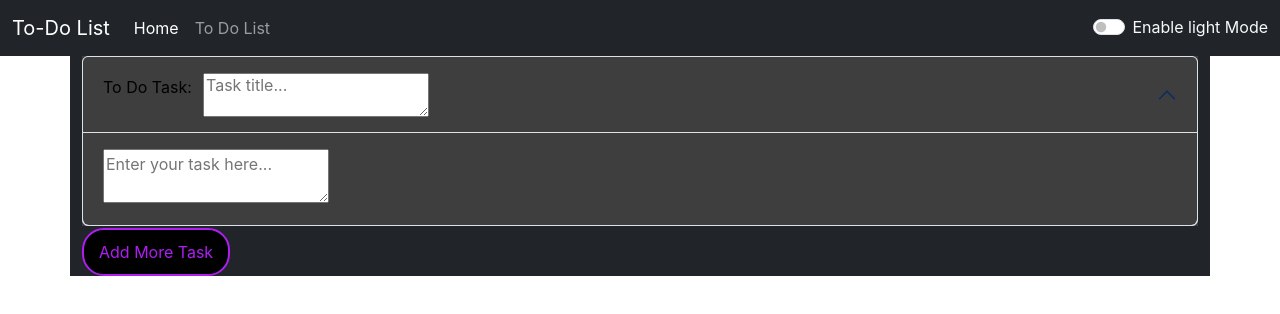
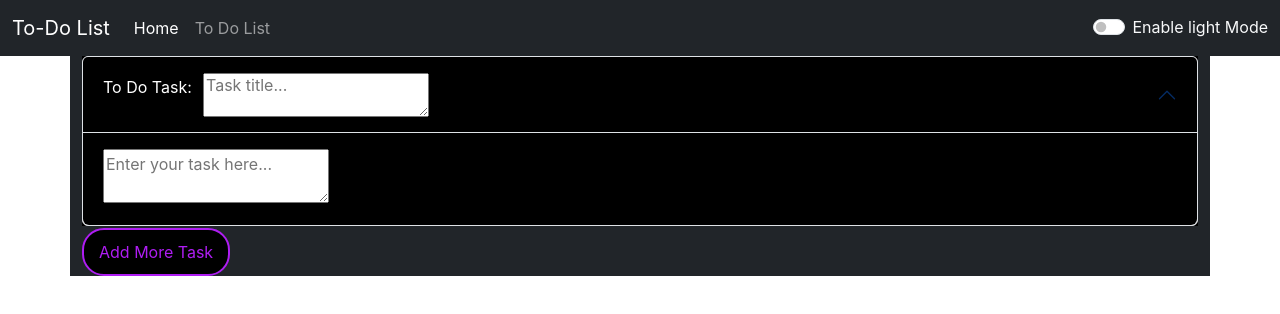
Before and after one commit to michelledcruz/Text_Utils_App_using_React, a React (Create React App) app: page /about in a window 1280 px wide. Shown: the top 314 px of the page. Built offline with nearby package versions, Linux system fonts and the light colour scheme.

Commit message:
Update App.js

```diff
--- a/src/App.js
+++ b/src/App.js
@@ -50,7 +50,7 @@
     <Alert alert={alert}/>
     <div className={`container bg-${mode}`}>
     <Routes>
-      <Route path="/about" element={ <About/> }/>
+      <Route path="/about" element={ <About mode={mode} /> }/>
       <Route path="/" element ={ <TextArea textMode={textMode} heading="Enter your text below"></TextArea> } />
     </Routes>
     </div>
```
